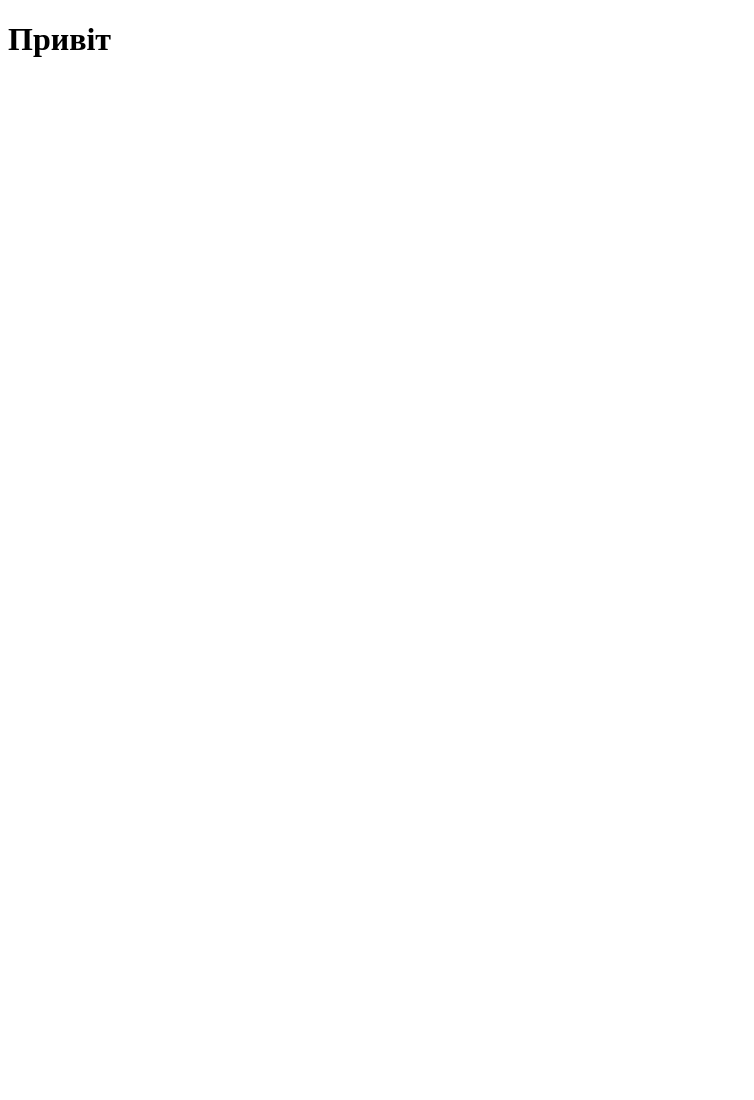
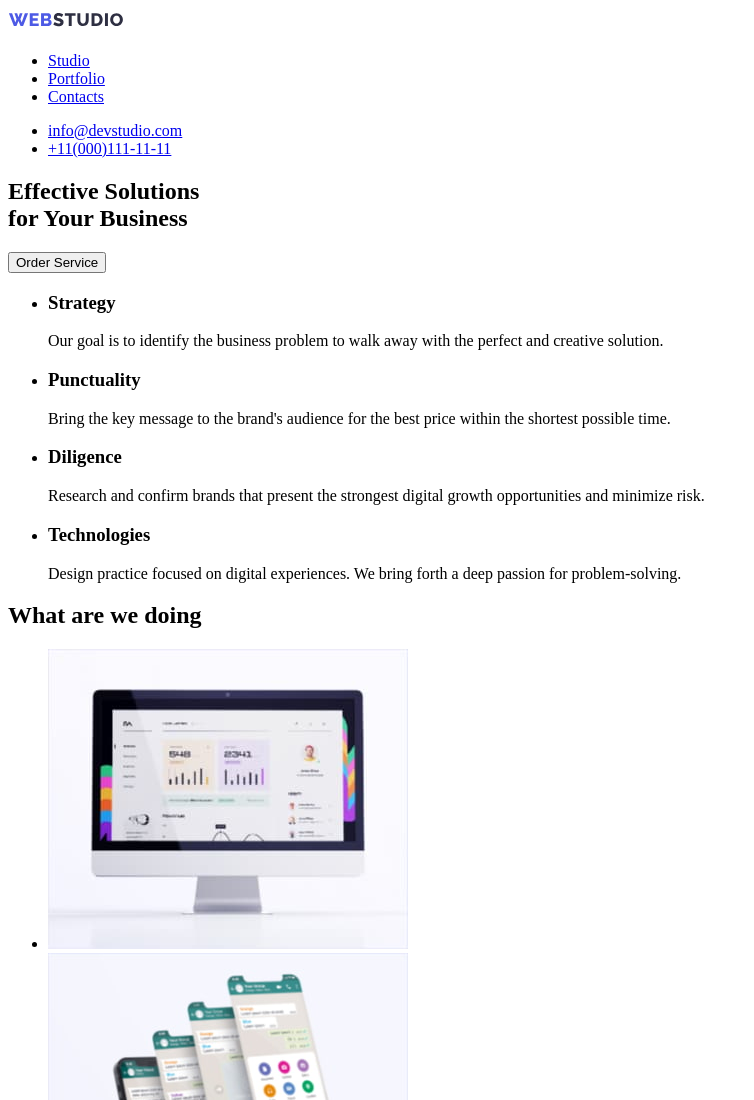
Before and after one commit to UriyRatinskiy/github-tutorial, a plain HTML site: page index.html in a window 1280 px wide. Shown: the top 1100 px of the page, without its empty margins (0-754 px from the left). Before the commit the page ends 800 px from the top, so only its background shows below. Drawn offline with Linux system fonts and the light colour scheme.

Commit message:
Домашнє завдання день1

```diff
--- a/index.html
+++ b/index.html
@@ -7,6 +7,74 @@
     <title>Document</title>
 </head>
 <body>
-    <h1>Привіт</h1>
+<header>
+    <nav>
+    <!--logo-->
+ <a href=""><img src="imges/Logo.svg" alt="Логотип сайту"></a>
+
+    <!--menu nav-->
+    <ul>
+        <li><a href="/Studio">Studio</a></li>
+        <li><a href="/Portfolio">Portfolio</a></li>
+        <li><a href="/Contacts">Contacts</a></li>
+    </ul>
+    <ul>
+      <li> <a href="mailto:info@devstudio.com">info@devstudio.com</a></li>
+      <li> <a href="tel:+11(000)111-11-11">+11(000)111-11-11</a> </li>
+    </ul>
+ </nav>
+<main>
+
+    <!--Herro-->
+ <section>
+<h1>Effective Solutions <br> for Your Business</h1>
+<button>Order Service</button>
+ </section>
+
+ <!--section1-->
+<section>
+    <ul>
+        <li>
+            <h3>Strategy</h3>
+            <p>Our goal is to identify the business problem to walk away with the perfect and creative solution.</p>
+
+        </li>
+        <li>
+            <h3>Punctuality</h3>
+            <p>Bring the key message to the brand's audience for the best price within the shortest possible time.</p>
+
+        </li>
+        <li>
+            <h3>Diligence</h3>
+            <p>Research and confirm brands that present the strongest digital growth opportunities and minimize risk.</p>
+
+        </li>
+        <li>
+            <h3>Technologies</h3>
+            <p>Design practice focused on digital experiences. We bring forth a deep passion for problem-solving.</p>
+
+        </li>
+    </ul>
+
+</section>
+<!--section2-->
+<section>
+    <h2>What are we doing</h2>
+    <ul>
+        <li><img src="imges/what are we doing/comp.jpg" alt="Компьютер"></li>
+        <li><img src="imges/what are we doing/tell.jpg" alt="Телефон"></li>
+        <li><img src="imges/what are we doing/nout.jpg" alt="Ноутбук"></li>
+    </ul>
+</section>
+
+<!--section3-->
+<section>
+    <h2>Our Team</h2>
+
+</section>
+
+</main>
+</header>
+
 </body>
 </html>
```
Also changed, not shown: imges/Logo.svg (added), imges/what are we doing/comp.jpg (added), imges/what are we doing/nout.jpg (added), imges/what are we doing/tell.jpg (added), 1 other file.
